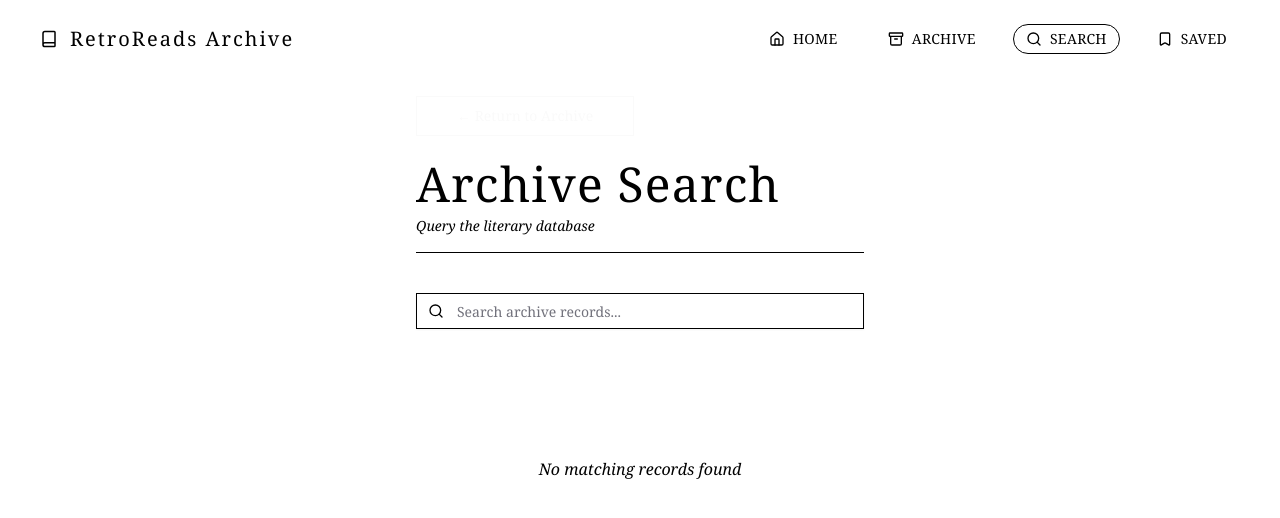
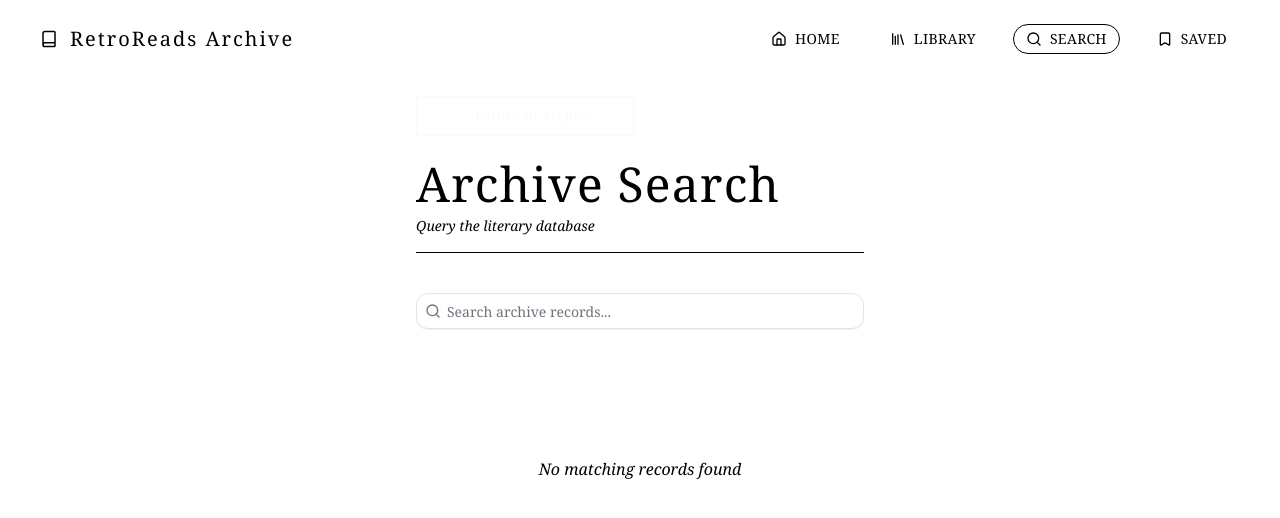
Before and after one commit to Afolabiyinka/Retro_reads, a React (Vite) app: page /search in a window 1280 px wide. Shown: the top 518 px of the page. Built offline with nearby package versions, Linux system fonts and the light colour scheme; a web font is replaced by a local one.

Commit message:
Enhance UI components and layout across BookCard, BookDetails, Books, NavBar, and SearchPage for improved user experience; refactor styles and implement new InputGroup component.

```diff
--- a/src/components/books/BookCard.tsx
+++ b/src/components/books/BookCard.tsx
@@ -14,7 +14,7 @@
     <motion.div
       whileHover={{ scale: 1.02 }}
       transition={{ duration: 0.2 }}
-      className="border border-faded cursor-pointer font-serif p-3 flex flex-col h-full w-full"
+      className=" cursor-pointer rounded-xl overflow-hidden font-serif  flex flex-col h-full w-full"
       onClick={() => navigate(`/book/${book.id}`)}
     >
       {/* Image Frame */}
@@ -22,13 +22,13 @@
         <img
           src={coverUrl}
           alt={`Cover of ${book.title}`}
-          className="w-full h-72 object-cover"
+          className="w-full h-72 object-cover rounded-tl-lg rounded-tr-lg"
         />
       </div>
 
       {/* Metadata */}
       <div className="space-y-1">
-        <p className="text-md tracking-wide truncate">
+        <p className="text-md tracking-wide truncate font-semibold">
           {book.title}
         </p>
 
@@ -37,9 +37,7 @@
         </p>
 
         {/* Extra archive detail */}
-        <p className="text-xs text-faded">
-          Record #{book.id}
-        </p>
+        <p className="text-xs text-faded">Record #{book.id}</p>
       </div>
     </motion.div>
   );
--- /dev/null
+++ b/src/components/ui/input-group.tsx
@@ -0,0 +1,136 @@
+import * as React from "react";
+import { cva, type VariantProps } from "class-variance-authority";
+
+import { cn } from "@/lib/utils";
+import { Button } from "@/components/ui/button";
+import { Input } from "../modern-ui/input";
+
+function InputGroup({ className, ...props }: React.ComponentProps<"div">) {
+  return (
+    <div
+      data-slot="input-group"
+      role="group"
+      className={cn(
+        "border-input overflow-hidden dark:bg-input/30 has-[[data-slot=input-group-control]:focus-visible]:border-ring has-[[data-slot=input-group-control]:focus-visible]:ring-ring/50 has-[[data-slot][aria-invalid=true]]:ring-destructive/20 has-[[data-slot][aria-invalid=true]]:border-destructive dark:has-[[data-slot][aria-invalid=true]]:ring-destructive/40 h-9 rounded-xl border shadow-xs transition-[color,box-shadow] has-[[data-slot=input-group-control]:focus-visible]:ring-[3px] has-[[data-slot][aria-invalid=true]]:ring-[3px] has-[>[data-align=block-end]]:h-auto has-[>[data-align=block-end]]:flex-col has-[>[data-align=block-start]]:h-auto has-[>[data-align=block-start]]:flex-col has-[>[data-align=block-end]]:[&>input]:pt-3 has-[>[data-align=block-start]]:[&>input]:pb-3 has-[>[data-align=inline-end]]:[&>input]:pr-1.5 has-[>[data-align=inline-start]]:[&>input]:pl-1.5 [[data-slot=combobox-content]_&]:focus-within:border-inherit [[data-slot=combobox-content]_&]:focus-within:ring-0 group/input-group relative flex w-full min-w-0 items-center outline-none has-[>textarea]:h-auto",
+        className,
+      )}
+      {...props}
+    />
+  );
+}
+
+const inputGroupAddonVariants = cva(
+  "text-muted-foreground h-auto gap-2 py-1.5 text-sm font-medium group-data-[disabled=true]/input-group:opacity-50 [&>kbd]:rounded-[calc(var(--radius)-5px)] [&>svg:not([class*='size-'])]:size-4 flex cursor-text items-center justify-center select-none",
+  {
+    variants: {
+      align: {
+        "inline-start":
+          "pl-2 has-[>button]:ml-[-0.25rem] has-[>kbd]:ml-[-0.15rem] order-first",
+        "inline-end":
+          "pr-2 has-[>button]:mr-[-0.25rem] has-[>kbd]:mr-[-0.15rem] order-last",
+        "block-start":
+          "px-2.5 pt-2 group-has-[>input]/input-group:pt-2 [.border-b]:pb-2 order-first w-full justify-start",
+        "block-end":
+          "px-2.5 pb-2 group-has-[>input]/input-group:pb-2 [.border-t]:pt-2 order-last w-full justify-start",
+      },
+    },
+    defaultVariants: {
+      align: "inline-start",
+    },
+  },
+);
+
+function InputGroupAddon({
+  className,
+  align = "inline-start",
+  ...props
+}: React.ComponentProps<"div"> & VariantProps<typeof inputGroupAddonVariants>) {
+  return (
+    <div
+      role="group"
+      data-slot="input-group-addon"
+      data-align={align}
+      className={cn(inputGroupAddonVariants({ align }), className)}
+      onClick={(e) => {
+        if ((e.target as HTMLElement).closest("button")) {
+          return;
+        }
+        e.currentTarget.parentElement?.querySelector("input")?.focus();
+      }}
+      {...props}
+    />
+  );
+}
+
+const inputGroupButtonVariants = cva(
+  "gap-2 text-sm shadow-none flex items-center",
+  {
+    variants: {
+      size: {
+        xs: "h-6 gap-1 rounded-[calc(var(--radius)-5px)] px-1.5 [&>svg:not([class*='size-'])]:size-3.5",
+        sm: "",
+        "icon-xs":
+          "size-6 rounded-[calc(var(--radius)-5px)] p-0 has-[>svg]:p-0",
+        "icon-sm": "size-8 p-0 has-[>svg]:p-0",
+      },
+    },
+    defaultVariants: {
+      size: "xs",
+    },
+  },
+);
+
+function InputGroupButton({
+  className,
+  type = "button",
+  variant = "ghost",
+  size = "xs",
+  ...props
+}: Omit<React.ComponentProps<typeof Button>, "size"> &
+  VariantProps<typeof inputGroupButtonVariants>) {
+  return (
+    <Button
+      type={type}
+      data-size={size}
+      variant={variant}
+      className={cn(inputGroupButtonVariants({ size }), className)}
+      {...props}
+    />
+  );
+}
+
+function InputGroupText({ className, ...props }: React.ComponentProps<"span">) {
+  return (
+    <span
+      className={cn(
+        "text-muted-foreground gap-2 text-sm [&_svg:not([class*='size-'])]:size-4 flex items-center [&_svg]:pointer-events-none",
+        className,
+      )}
+      {...props}
+    />
+  );
+}
+
+function InputGroupInput({
+  className,
+  ...props
+}: React.ComponentProps<"input">) {
+  return (
+    <Input
+      data-slot="input-group-control"
+      className={cn(
+        "rounded-none border-0 bg-transparent shadow-none ring-0 focus-visible:ring-0 aria-invalid:ring-0 dark:bg-transparent flex-1",
+        className,
+      )}
+      {...props}
+    />
+  );
+}
+
+export {
+  InputGroup,
+  InputGroupAddon,
+  InputGroupButton,
+  InputGroupText,
+  InputGroupInput,
+};
--- a/src/lib/nav.ts
+++ b/src/lib/nav.ts
@@ -1,4 +1,4 @@
-import { Archive, Bookmark, House, Search } from "lucide-react";
+import { Bookmark, House, Library, Search } from "lucide-react";
 
 const NAVICONS = [
   {
@@ -8,8 +8,8 @@
   },
   {
     path: "/books",
-    icon: Archive,
-    label: "Archive",
+    icon: Library,
+    label: "Library",
   },
   {
     path: "/search",
--- a/src/pages/books/BookDetails.tsx
+++ b/src/pages/books/BookDetails.tsx
@@ -15,8 +15,7 @@
     useFavourites();
 
   const bookId = Number(id);
-  const { fetchedDetails, detailsLoading, noDetails } =
-    useBookDetails(bookId);
+  const { fetchedDetails, detailsLoading, noDetails } = useBookDetails(bookId);
 
   if (detailsLoading) {
     return (
@@ -59,13 +58,11 @@
 
   return (
     <div className="min-h-screen bg-parchment text-ink font-serif p-6 mt-12">
-
-      <div className="max-w-5xl mx-auto border border-faded p-6">
-
+      <div className="max-w-5xl mx-auto  p-6">
         {/* Header */}
         <div className="flex  flex-col md:flex-row justify-between items-center border-b border-faded pb-3 mb-6">
           <Button
-            variant={`outline`}
+            variant={`secondary`}
             size={`lg`}
             onClick={() => navigate(-1)}
           >
@@ -79,9 +76,8 @@
 
         {/* Layout */}
         <div className="grid md:grid-cols-2 gap-8">
-
           {/* Image */}
-          <div className="border border-faded p-3 bg-parchment">
+          <div className=" p-3 bg-parchment">
             <img
               src={coverUrl || "/fallback-book.png"}
               alt={book.title}
@@ -107,10 +103,7 @@
 
               <div className="flex flex-wrap gap-2">
                 {book.bookshelves.map((cat: string) => (
-                  <span
-                    key={cat}
-                    className="border border-faded px-2 py-1 text-xs"
-                  >
+                  <span key={cat} className=" px-2 py-1 text-xs">
                     {cat}
                   </span>
                 ))}
@@ -130,14 +123,8 @@
 
             {/* Actions */}
             <div className="flex flex-col md:flex-row items-center gap-3 mt-8">
-
               <a href={bookUrl} target="_blank" className="">
-                <Button
-                  variant={`secondary`}
-                  className="border"
-                  size={`lg`}
-
-                >
+                <Button variant={`secondary`} className="border" size={`lg`}>
                   Read Book →
                 </Button>
               </a>
@@ -145,7 +132,7 @@
               <Button
                 size={`lg`}
                 onClick={handleFavouriteClick}
-              // className="w-full"
+                className="w-full md:w-fit"
               >
                 {bookInFavorites ? <HeartOff /> : <Bookmark />}
                 {bookInFavorites ? "Remove" : "Save"}
--- a/src/pages/books/Books.tsx
+++ b/src/pages/books/Books.tsx
@@ -28,10 +28,12 @@
   if (error) {
     return (
       <div className="h-screen w-full flex flex-col items-center justify-center font-serif text-center border border-faded bg-parchment p-6">
-        <h1 className="text-2xl md:text-4xl mb-4">Archive Connection Failed</h1>
+        <h1 className="text-2xl md:text-4xl mb-4 text-destructive">
+          Archive Connection Failed
+        </h1>
 
         <p className="text-sm text-faded italic mb-6">
-          Unable to retrieve manuscripts at this time.
+          Unable to retrieve manuscripts at this time
         </p>
 
         <Button onClick={() => refetch()} size={`lg`}>
--- a/src/pages/nav/NavBar.tsx
+++ b/src/pages/nav/NavBar.tsx
@@ -8,7 +8,7 @@
   const [open, setOpen] = useState(false);
 
   return (
-    <nav className="w-full fixed top-0 z-50 px-4 md:px-10 py-6 font-serif">
+    <nav className="w-full fixed top-0 z-50 px-4 md:px-10 py-6 font-serif bg-white">
       <div className="flex justify-between items-center">
         {/* Logo */}
         <Link to={`/`}>
--- a/src/pages/search/SearchPage.tsx
+++ b/src/pages/search/SearchPage.tsx
@@ -1,12 +1,16 @@
 import React, { useEffect, useState } from "react";
 import useSearch from "@/hooks/useSearch";
-import LoadingContainer from "@/components/loading/loadingContainer";
 import { BookType } from "@/types/types";
 import BookCard from "@/components/books/BookCard";
-import { ChevronLeft, Search } from "lucide-react";
+import { Search } from "lucide-react";
 import { Button } from "@/components/ui/button";
 import { useNavigate } from "react-router-dom";
-import { Input } from "@/components/modern-ui/input";
+import {
+  InputGroup,
+  InputGroupAddon,
+  InputGroupInput,
+} from "@/components/ui/input-group";
+import Loader from "@/components/loading/Loader";
 
 const SearchPage = () => {
   const [searchQuery, setSearchQuery] = useState<string>("");
@@ -51,14 +55,18 @@
 
       {/* Search Input */}
       <div className="max-w-md mx-auto mb-12 relative">
-        <Search className="absolute left-3 top-1/2 -translate-y-1/2 h-4 w-4 text-faded" />
+        {/* <Search className="absolute left-3 top-1/2 -translate-y-1/2 h-4 w-4 text-faded" /> */}
 
-        <Input
-          placeholder="Search archive records..."
-          value={searchQuery}
-          onChange={(e) => setSearchQuery(e.target.value)}
-          className="pl-10 border border-faded font-serif rounded-none focus:ring-0 focus:border-aged"
-        />
+        <InputGroup>
+          <InputGroupAddon>
+            <Search />
+          </InputGroupAddon>
+          <InputGroupInput
+            placeholder="Search archive records..."
+            value={searchQuery}
+            onChange={(e) => setSearchQuery(e.target.value)}
+          />
+        </InputGroup>
       </div>
 
       {/* Results */}
@@ -66,7 +74,7 @@
         {" "}
         {searchLoading ? (
           <div className="text-center italic text-faded">
-            Searching records...
+            <Loader />
           </div>
         ) : searchResults?.length > 0 ? (
           <div className="grid grid-cols-1 sm:grid-cols-2 lg:grid-cols-4 gap-8 border border-faded p-6 w-full">
```
Also changed, not shown: 1 other file (tests, documents, lock files or other folders).
